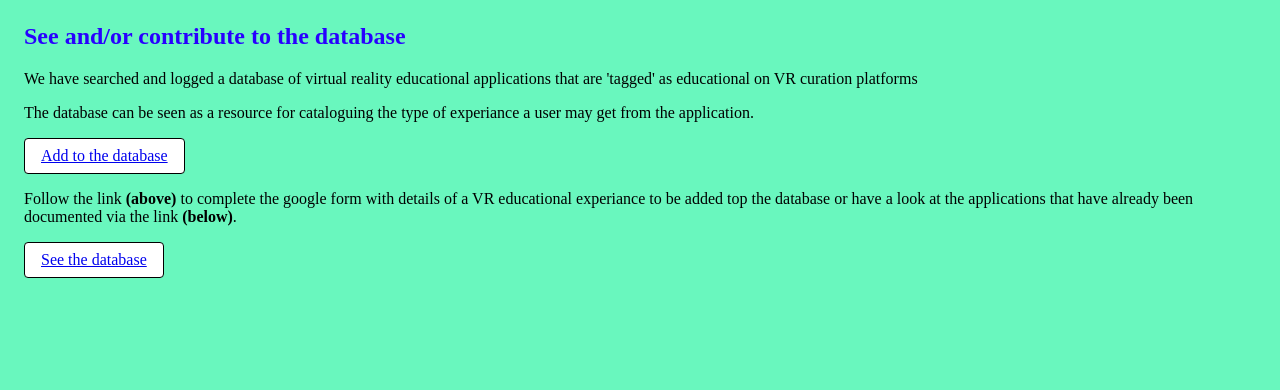
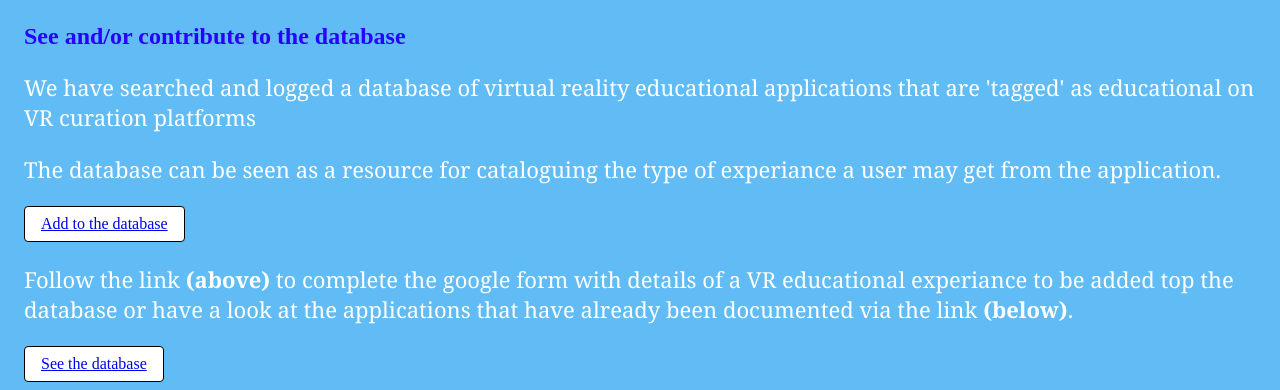
Before and after one commit to RayHol/VR-app-database, a plain HTML site: page index.html in a window 1280 px wide. Shown: the part 516-906 px from the top of the page. Before the commit the page ends 802 px from the top, so only its background shows below. Drawn offline with Linux system fonts and the light colour scheme; a web font is replaced by a local one.

Commit message:
Update index.html

```diff
--- a/index.html
+++ b/index.html
@@ -23,7 +23,11 @@
     <!-- The website JavaScript file -->
     <script src="/script.js" defer></script>
   </head>
-
+   <style>
+           body {background-color:#61bcf5;background-repeat:no-repeat;background-position:top left;background-attachment:fixed;}
+h1{font-family:Arial, sans-serif;color:#01648e;}
+p {text-align:left;font-family:Georgia, serif;font-size:22px;font-style:normal;font-weight:normal;color:#ffffff;}
+         </style>
   <body>
     <!--
       The body includes the content you see in the page
```
